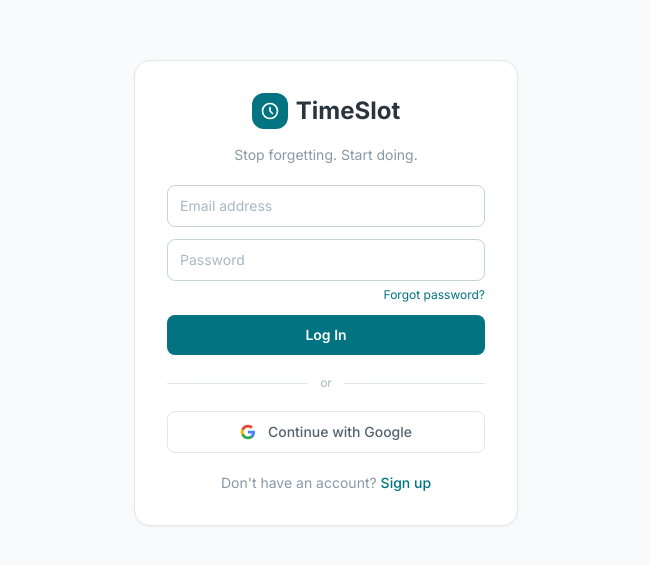
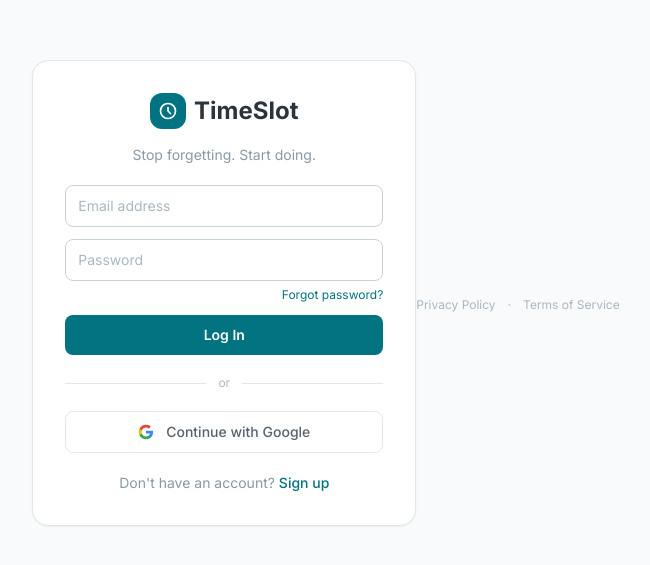
Before and after one commit to SalShah20/time_slot, a Next.js app: page /login in a window 1280 px wide. Shown: the part 107-672 px from the top of the page, without its empty margins (314-964 px from the left). Built offline with nearby package versions, Linux system fonts and the light colour scheme; no server answers.

Commit message:
privacy visibility

```diff
--- a/app/login/page.tsx
+++ b/app/login/page.tsx
@@ -187,6 +187,16 @@
           </>
         )}
       </div>
+
+      <div className="mt-6 flex items-center justify-center gap-3 text-xs text-surface-400">
+        <Link href="/privacy" className="hover:text-surface-600 transition-colors">
+          Privacy Policy
+        </Link>
+        <span>&middot;</span>
+        <Link href="/terms" className="hover:text-surface-600 transition-colors">
+          Terms of Service
+        </Link>
+      </div>
     </div>
   );
 }
--- a/app/page.tsx
+++ b/app/page.tsx
@@ -531,6 +531,10 @@
                   >
                     Sign out
                   </button>
+                  <div className="border-t border-surface-100 px-3 py-2 flex gap-3">
+                    <a href="/privacy" className="text-xs text-surface-400 hover:text-surface-600 transition-colors">Privacy</a>
+                    <a href="/terms" className="text-xs text-surface-400 hover:text-surface-600 transition-colors">Terms</a>
+                  </div>
                 </div>
               )}
             </div>
```
Also changed, not shown: public/sw.js.
